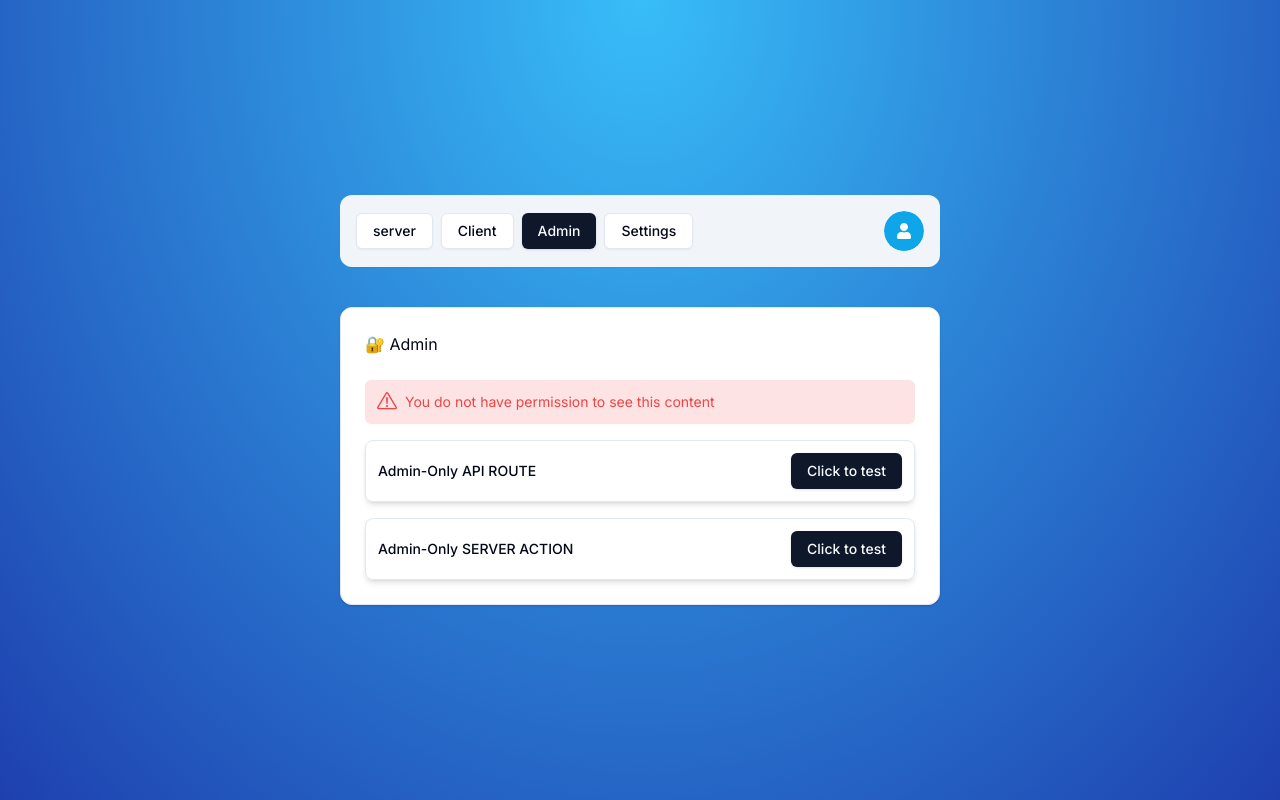
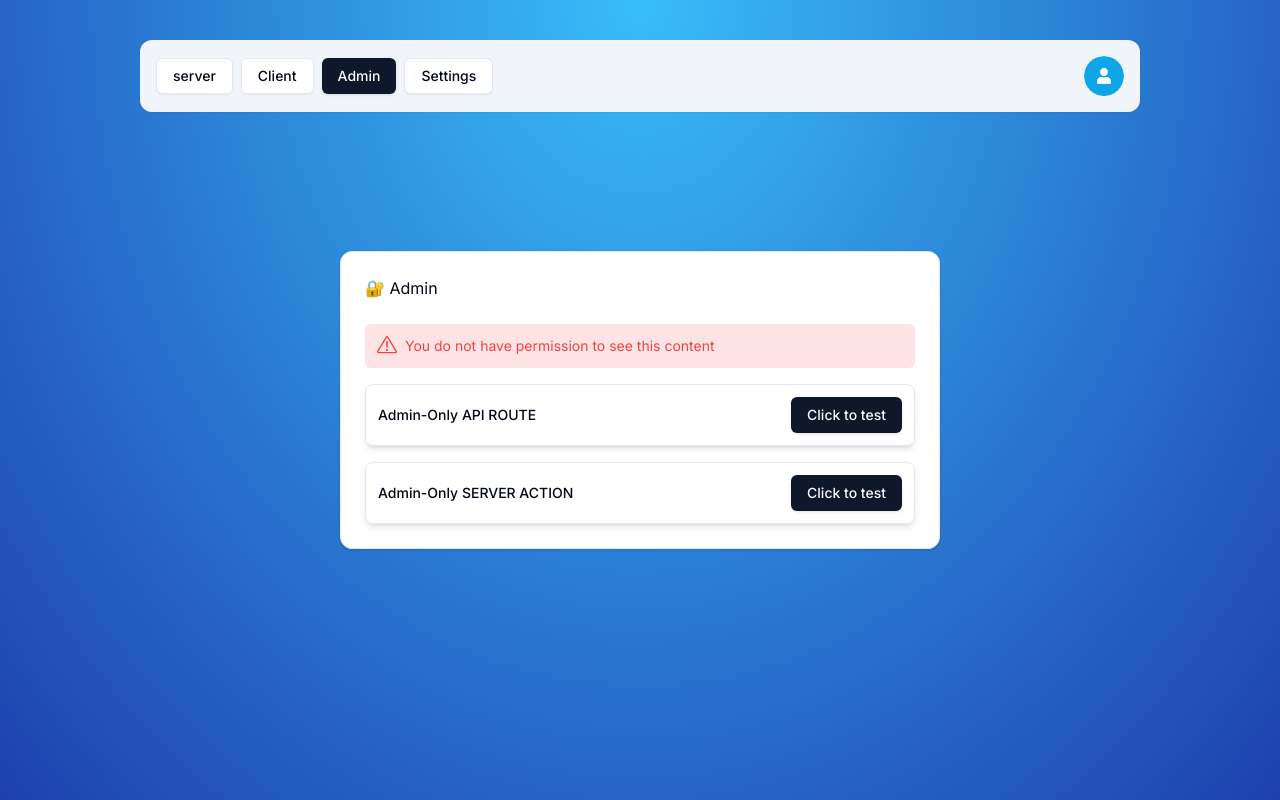
Before and after one commit to JuanJoseLL/front-staynest, a Next.js app: page /admin in a window 1280 px wide. Built offline with nearby package versions, Linux system fonts and the light colour scheme; no server answers.

Commit message:
remove error, and update navbar

```diff
--- a/app/(protected)/_components/navbar.tsx
+++ b/app/(protected)/_components/navbar.tsx
@@ -10,8 +10,12 @@ export const Navbar = () => {
 
 
     return (
+        /**
+         * La navbar la puse así mientras tanto, pero se puede ajustar la altura y la anchura
+         * con top-? o w-? en el className del nav
+         */
         <nav className="bg-secondary flex justify-between
-         items-center rounded-xl p-4 w-[600px] shadow-sm">
+         items-center rounded-xl p-4 w-[1000px] shadow-sm mt-0 absolute top-10">
             <div className="flex gap-x-2">
                 <Button
                  asChild
--- a/components/auth/login-form.tsx
+++ b/components/auth/login-form.tsx
@@ -49,11 +49,7 @@ export const LoginForm = () => {
         //TODO: preguntar al profe
         startTransition(() => {
             login(values)
-             .then((data: any) => {
-                    setError(data.error)
 
-                   //setSuccess(data.success)
-             })
         });
 
     }
```
